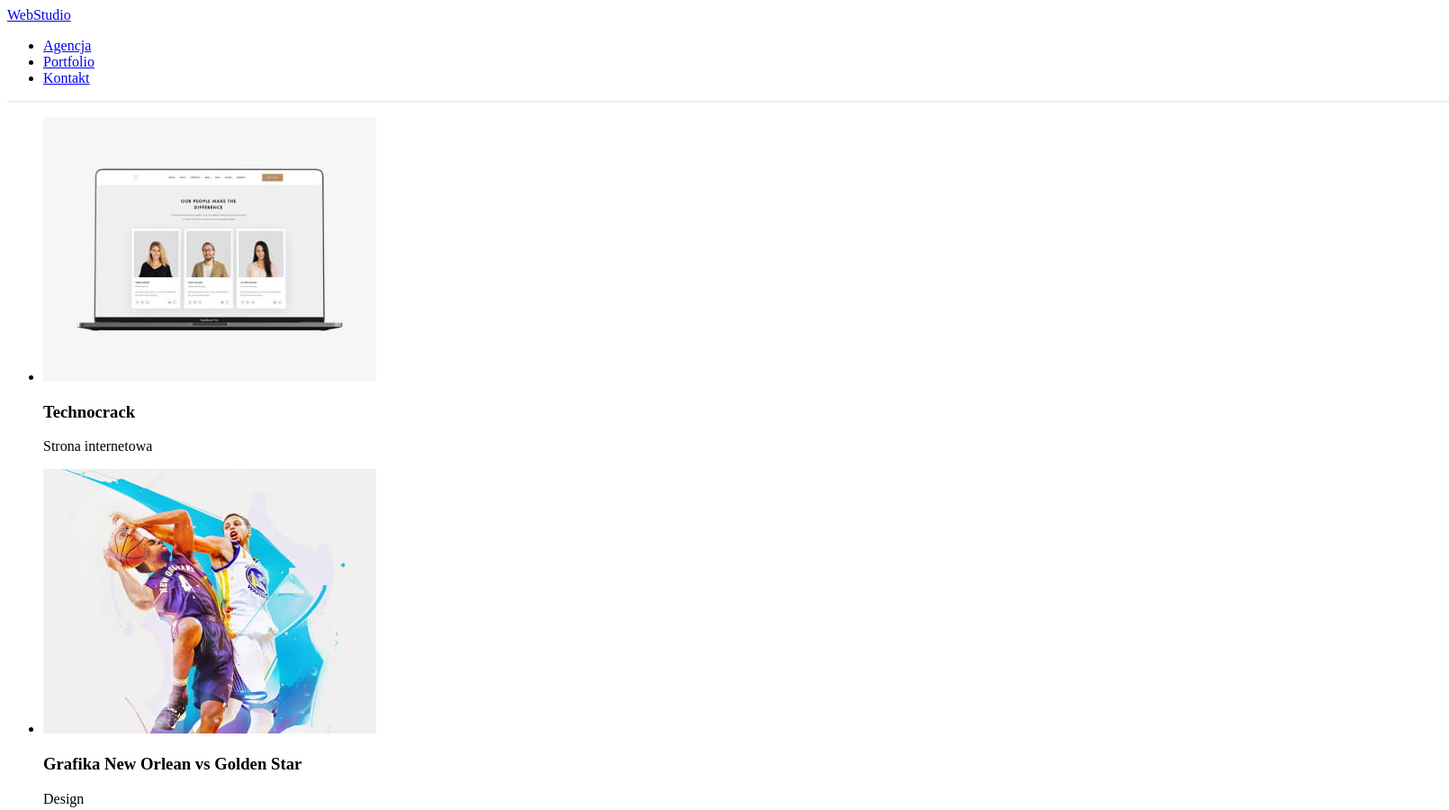
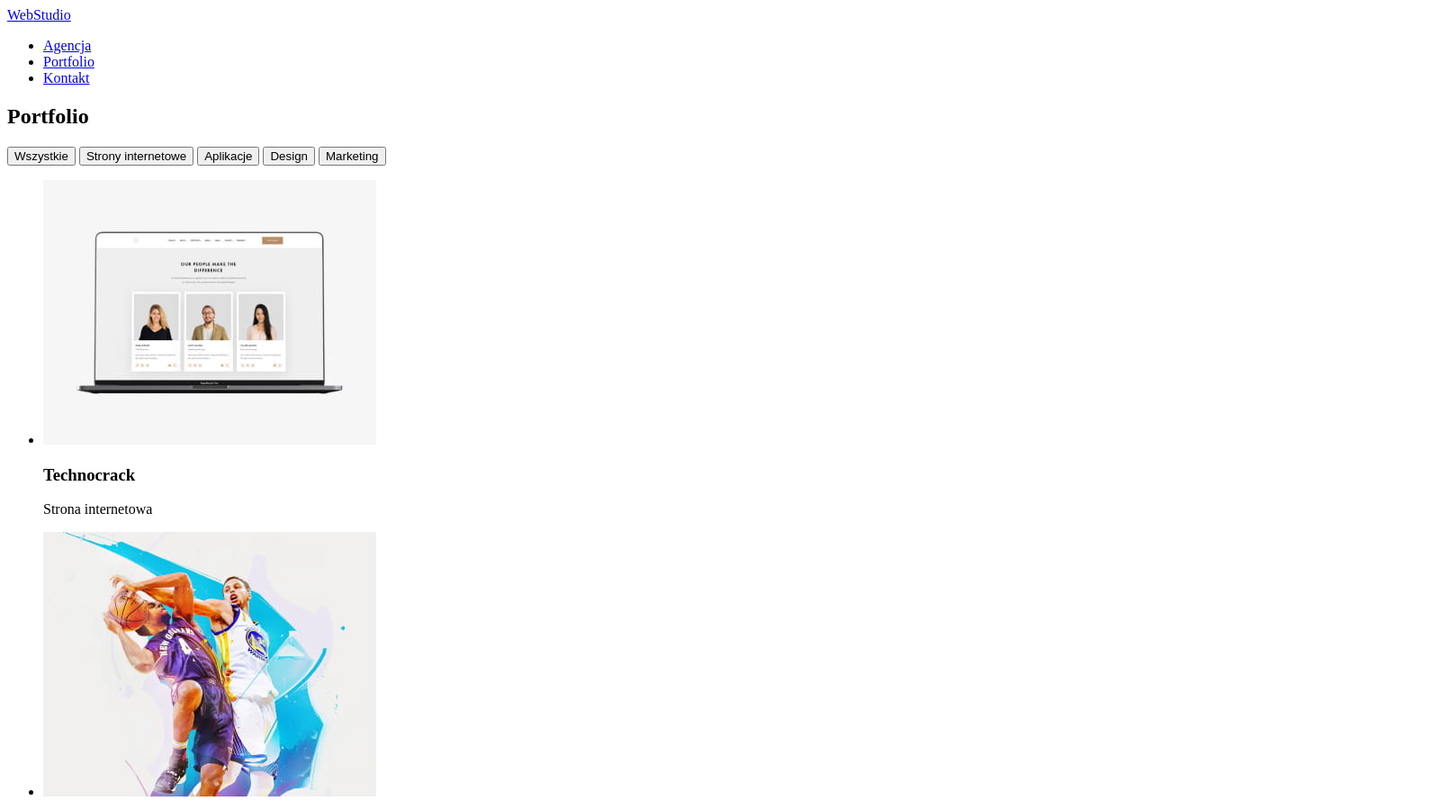
Before and after one commit to mateukoo/goit-markup-hw-02, a plain HTML site: page portfolio.html in a window 1280 px wide. Shown: the top 900 px of the page at 90% size, 1610 px wide, since content can reach past the window. Drawn offline with Linux system fonts and the light colour scheme.

Commit message:
Updated index.html and portfolio.html

```diff
--- a/css/styles.css
+++ b/css/styles.css
@@ -1,8 +1,11 @@
+font-family: "Raleway", sans-serif;
+font-family: "Roboto", sans-serif;
+
 .divider {
-width: 1600px;
-height: 0px;
-left: 0px;
-top: 80px;
+  width: 1600px;
+  height: 0px;
+  left: 0px;
+  top: 80px;
 
-border: 1px solid #ECECEC;
+  border: 1px solid #ececec;
 }
--- a/portfolio.html
+++ b/portfolio.html
@@ -1,11 +1,17 @@
 <!DOCTYPE html>
 <html lang="pl">
   <head>
-    <meta charset="UTF-8">
-    <meta http-equiv="X-UA-Compatible" content="IE=edge">
-    <meta name="viewport" content="width=device-width, initial-scale=1.0">
+    <meta charset="UTF-8" />
+    <meta http-equiv="X-UA-Compatible" content="IE=edge" />
+    <meta name="viewport" content="width=device-width, initial-scale=1.0" />
     <title>WebStudio Portfolio</title>
     <link rel="stylesheet" href="./css/styles.css" />
+    <link rel="preconnect" href="https://fonts.googleapis.com" />
+    <link rel="preconnect" href="https://fonts.gstatic.com" crossorigin />
+    <link
+      href="https://fonts.googleapis.com/css2?family=Raleway:wght@700&family=Roboto:ital,wght@0,400;0,500;0,900;1,700&display=swap"
+      rel="stylesheet"
+    />
   </head>
   <body>
     <a href="./index.html"><span>Web</span>Studio</a>
@@ -20,6 +26,17 @@
     <div class="divider"></div>
     <main>
       <section>
+        <h2>Portfolio</h2>
+
+        <div>
+          <button class="filter-button" type="button">Wszystkie</button>
+          <button class="filter-button" type="button">
+            Strony internetowe
+          </button>
+          <button class="filter-button" type="button">Aplikacje</button>
+          <button class="filter-button" type="button">Design</button>
+          <button class="filter-button" type="button">Marketing</button>
+        </div>
 
         <ul>
           <li>
@@ -120,13 +137,10 @@
             <h3>Growing Business</h3>
             <p>Aplikacja</p>
           </li>
-
-
         </ul>
       </section>
     </main>
     <footer>
-
       <a href="#"><span>Web</span>Studio</a>
 
       <address>
```
Also changed, not shown: index.html (+9 -6 lines). Lines whose indentation alone changed are shown as unchanged.
